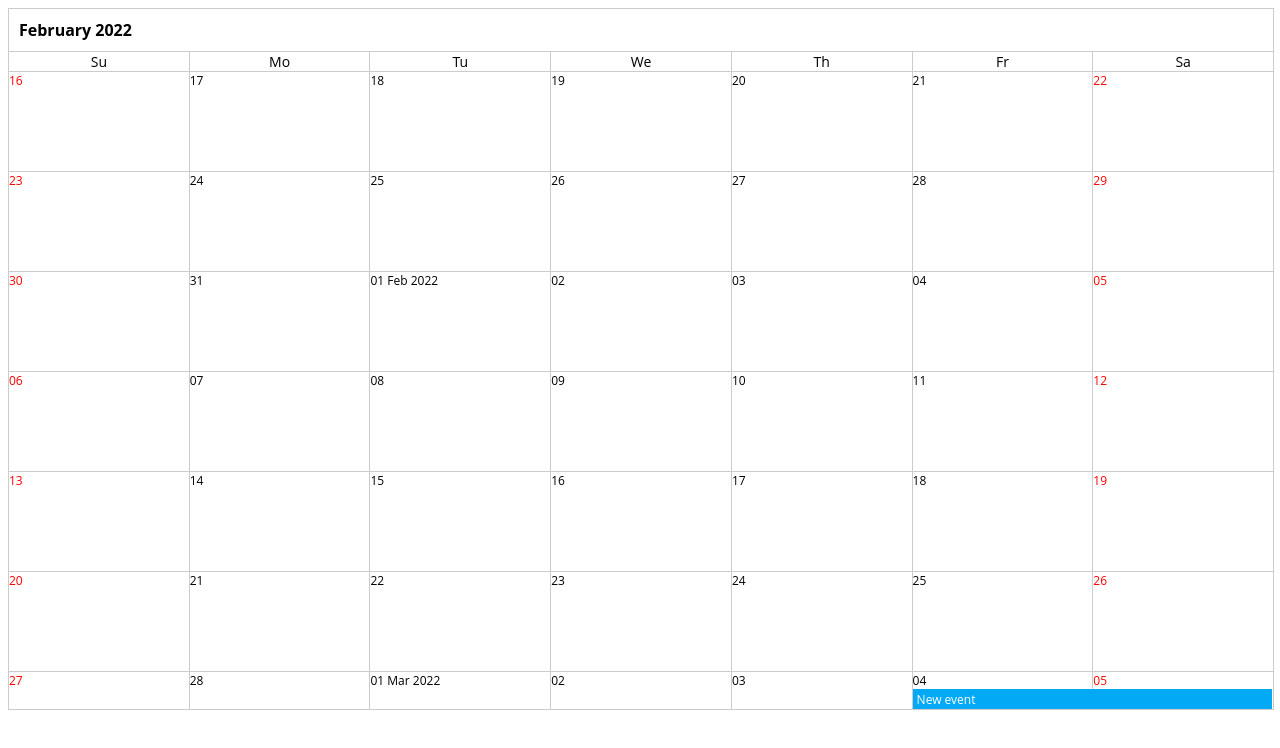
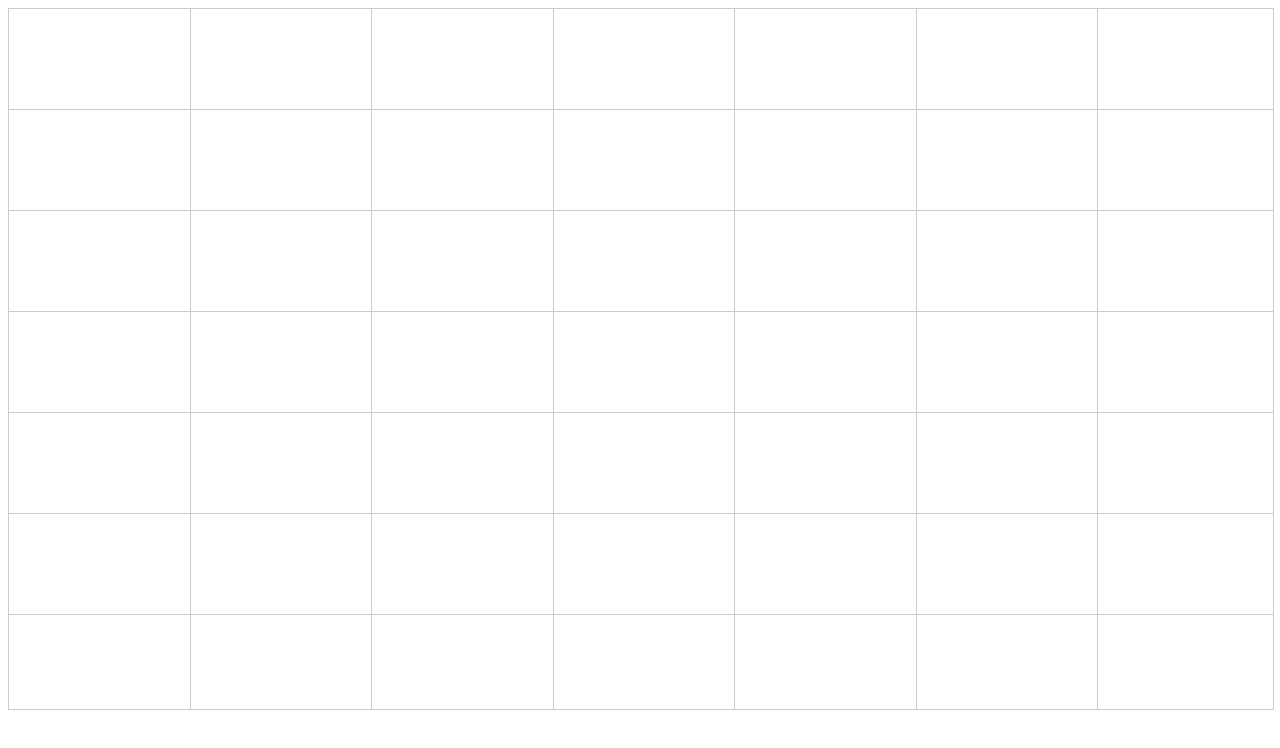
Before and after one commit to eden-lane/week-calendar, a React (Create React App) app: page / in a window 1280 px wide. Shown: the top 748 px of the page. Built offline with nearby package versions, Linux system fonts and the light colour scheme.

Commit message:
WIP: DayView

```diff
--- a/src/App.tsx
+++ b/src/App.tsx
@@ -59,7 +59,7 @@ export default function App() {
     <Root>
       <GlobalStyle />
       <WeekCalendar<Task>
-        view={CalendarView.Month}
+        view={CalendarView.Week}
         events={events}
         range={{ start: startOfMonth(new Date()), end: endOfMonth(new Date()) }}
       />
--- a/src/WeekCalendar/WeekCalendar.tsx
+++ b/src/WeekCalendar/WeekCalendar.tsx
@@ -2,6 +2,7 @@ import React from "react";
 import styled from "styled-components";
 import { CalendarEvent, CalendarView } from "./types";
 import { MonthView } from "./views/MonthView";
+import { DayView } from "./views/DayView";
 
 type Props<TData> = {
   range: Interval;
@@ -13,6 +14,14 @@ export const WeekCalendar = <TData extends unknown>(props: Props<TData>) => {
   const { view, events, range } = props;
 
   switch (view) {
+    case CalendarView.Day:
+    case CalendarView.Days3:
+    case CalendarView.Week:
+      return (
+        <Root>
+          <DayView range={range} events={events} />
+        </Root>
+      );
     case CalendarView.Month:
       return (
         <Root>
--- a/src/WeekCalendar/hooks/useVirtualized.tsx
+++ b/src/WeekCalendar/hooks/useVirtualized.tsx
@@ -1,17 +1,10 @@
-import React, {
-  ReactNode,
-  useEffect,
-  useMemo,
-  useState,
-  useRef,
-  useLayoutEffect
-} from "react";
+import React, { ReactNode, useEffect, useMemo, useState } from "react";
 
 type Props<T> = {
   items: T[];
   itemSize: number;
   windowSize: number;
-  renderItem(item: T, style: React.CSSProperties): ReactNode;
+  renderItem(item: T, params: { offset: string }): ReactNode;
   offscreenItems?: number;
 };
 
@@ -28,23 +21,22 @@ export const useVirtualized = <T extends unknown>(props: Props<T>) => {
 
   const visibleItemsCount =
     Math.floor(windowSize / itemSize) + offscreenItems * 2;
-  const containerStyle: React.CSSProperties = {
-    height: `${(windowSize / itemSize + 4) * itemSize}px`,
-    position: "relative"
+  const containerStyle = {
+    size: `${(windowSize / itemSize + 4) * itemSize}px`
   };
 
-  const [scrollTop, setScrollTop] = useState(0);
+  const [scroll, setScroll] = useState(0);
   const [from, setFrom] = useState(0);
   const [to, setTo] = useState(Math.min(visibleItemsCount, items.length));
 
   useEffect(() => {
-    const from = Math.max(0, Math.floor(scrollTop / itemSize) - offscreenItems);
+    const from = Math.max(0, Math.floor(scroll / itemSize) - offscreenItems);
     const to =
       from + Math.min(visibleItemsCount, items.length) + offscreenItems;
 
     setFrom(from);
     setTo(to);
-  }, [visibleItemsCount, items.length, scrollTop, itemSize, offscreenItems]);
+  }, [visibleItemsCount, items.length, scroll, itemSize, offscreenItems]);
 
   const visibleItems = useMemo(() => {
     return items.slice(from, to);
@@ -53,14 +45,13 @@ export const useVirtualized = <T extends unknown>(props: Props<T>) => {
   const visibleItemsRender = useMemo(() => {
     return visibleItems.map((item, index) =>
       renderItem(item, {
-        position: "absolute",
-        top: `${(from + index) * itemSize}px`
+        offset: `${(from + index) * itemSize}px`
       })
     );
   }, [visibleItems, itemSize, from]);
 
   const onScroll = (ev) => {
-    setScrollTop(ev.target.scrollTop);
+    setScroll(ev.target.scrollTop);
   };
 
   return {
--- /dev/null
+++ b/src/WeekCalendar/views/DayView.tsx
@@ -0,0 +1,107 @@
+import {
+  sub,
+  add,
+  eachDayOfInterval,
+  eachHourOfInterval,
+  endOfDay,
+  startOfDay
+} from "date-fns";
+import React, { useEffect, useRef, useState } from "react";
+import styled from "styled-components";
+import { useVirtualized } from "../hooks/useVirtualized";
+import { CalendarEvent } from "../types";
+
+type Props = {
+  range: Interval;
+  events: CalendarEvent[];
+};
+
+const HOUR_HEIGHT = 100;
+
+export const DayView = (props: Props) => {
+  const { range, events } = props;
+  const rootRef = useRef<HTMLDivElement>(null);
+  const [days, setDays] = useState<Date[]>([]);
+  const [width, setWidth] = useState(-1);
+  const [date, setDate] = useState(range.start);
+
+  useEffect(() => {
+    setWidth(rootRef.current?.offsetWidth ?? 0);
+  }, []);
+
+  const renderItem = (day: Date, style: React.CSSProperties) => {
+    console.log(day);
+    const hours = eachHourOfInterval({
+      start: startOfDay(day),
+      end: endOfDay(day)
+    });
+
+    return (
+      <Day key={day.toDateString()} width={width / 7}>
+        {hours.map((h) => (
+          <Hour key={h} />
+        ))}
+      </Day>
+    );
+  };
+
+  const { containerStyle, visibleItemsRender, onScroll } = useVirtualized<Date>(
+    {
+      items: days,
+      itemSize: width / 7,
+      windowSize: width,
+      offscreenItems: 10,
+      renderItem
+    }
+  );
+
+  const getDays = (range: Interval) => {
+    return eachDayOfInterval(range);
+  };
+
+  useEffect(() => {
+    setDays(
+      getDays({
+        start: sub(date, { weeks: 2 }),
+        end: add(date, { weeks: 3 })
+      })
+    );
+  }, []);
+
+  return (
+    <>
+      <Days ref={rootRef}>
+        <Container style={{ width: containerStyle.size }}>
+          {visibleItemsRender}
+        </Container>
+      </Days>
+    </>
+  );
+};
+
+const Days = styled.div`
+  height: 100%;
+  width: 100%;
+  overflow: scroll;
+`;
+
+const Container = styled.div`
+  position: relative;
+  white-space: nowrap;
+`;
+
+const Day = styled.div<{ width: number }>`
+  width: ${(p) => p.width}px;
+  height: 100%;
+  display: inline-block;
+
+  & + & {
+    border-left: 1px solid #ccc;
+  }
+`;
+
+const Hour = styled.div`
+  width: 100%;
+  height: ${HOUR_HEIGHT}px;
+  border-bottom: 1px solid #ccc;
+`;
--- a/src/WeekCalendar/views/MonthView.tsx
+++ b/src/WeekCalendar/views/MonthView.tsx
@@ -131,9 +131,9 @@ export const MonthView = (props: Props) => {
       : null;
   };
 
-  const renderItem = (week: Date[], style: React.CSSProperties) => {
+  const renderItem = (week: Date[], style: { offset: string }) => {
     return (
-      <Week key={week[0].toDateString()} style={style}>
+      <Week key={week[0].toDateString()} style={{ top: style.offset }}>
         {week.map((day) => (
           <Day
             key={day.toDateString()}
@@ -254,7 +254,9 @@ export const MonthView = (props: Props) => {
         ))}
       </DaysOfWeek>
       <Days ref={rootRef} onScroll={handleScroll}>
-        <Container style={containerStyle}>{visibleItemsRender}</Container>
+        <Container style={{ height: containerStyle.size }}>
+          {visibleItemsRender}
+        </Container>
       </Days>
     </>
   );
```
